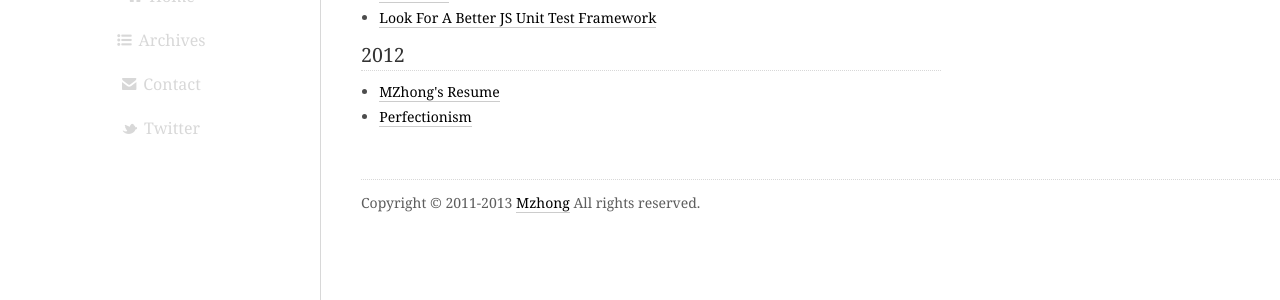
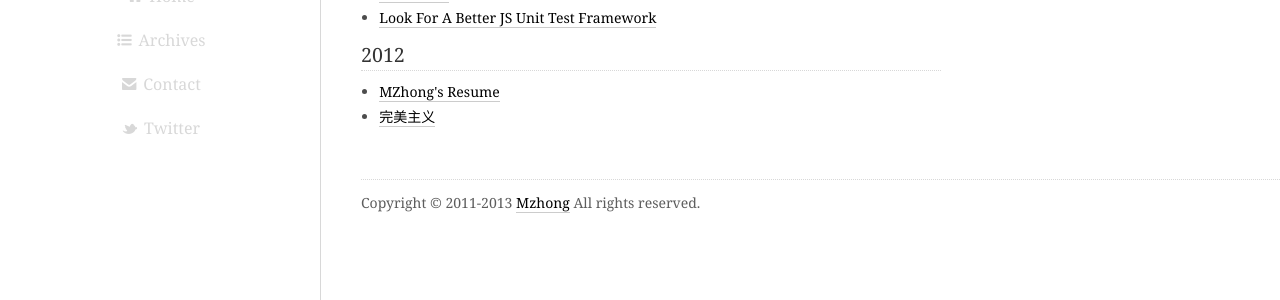
Before and after one commit to flowerszhong/flowerszhong.github.com, a Jekyll site: the page built from archives.html, in a window 1280 px wide and 940 px high. Shown: the part 325-625 px from the top of the window. Built offline with Jekyll 4.4.1, drawn with Linux system fonts in a browser that asks for light colours; Markdown is read by kramdown in place of the engine named in the settings.

```diff
--- a/_posts/2012-12-20-perfectionism.md
+++ b/_posts/2012-12-20-perfectionism.md
@@ -1,3 +1,10 @@
+---
+layout: post
+title: 完美主义
+description: 完美主义
+keyword: perfectionism play
+---
+
 【视频】地球好声音颁奖典礼
 
 **自信哥**被媒体记者团团包围，闪光灯不停闪烁，和阵阵的欢呼声，其中一些媒体麦克风上印 有:SBTV，USBTV，WCTV，CCCV,半岛电台，香蕉芒果波罗蜜电台，活人台，死人台。。。
```
